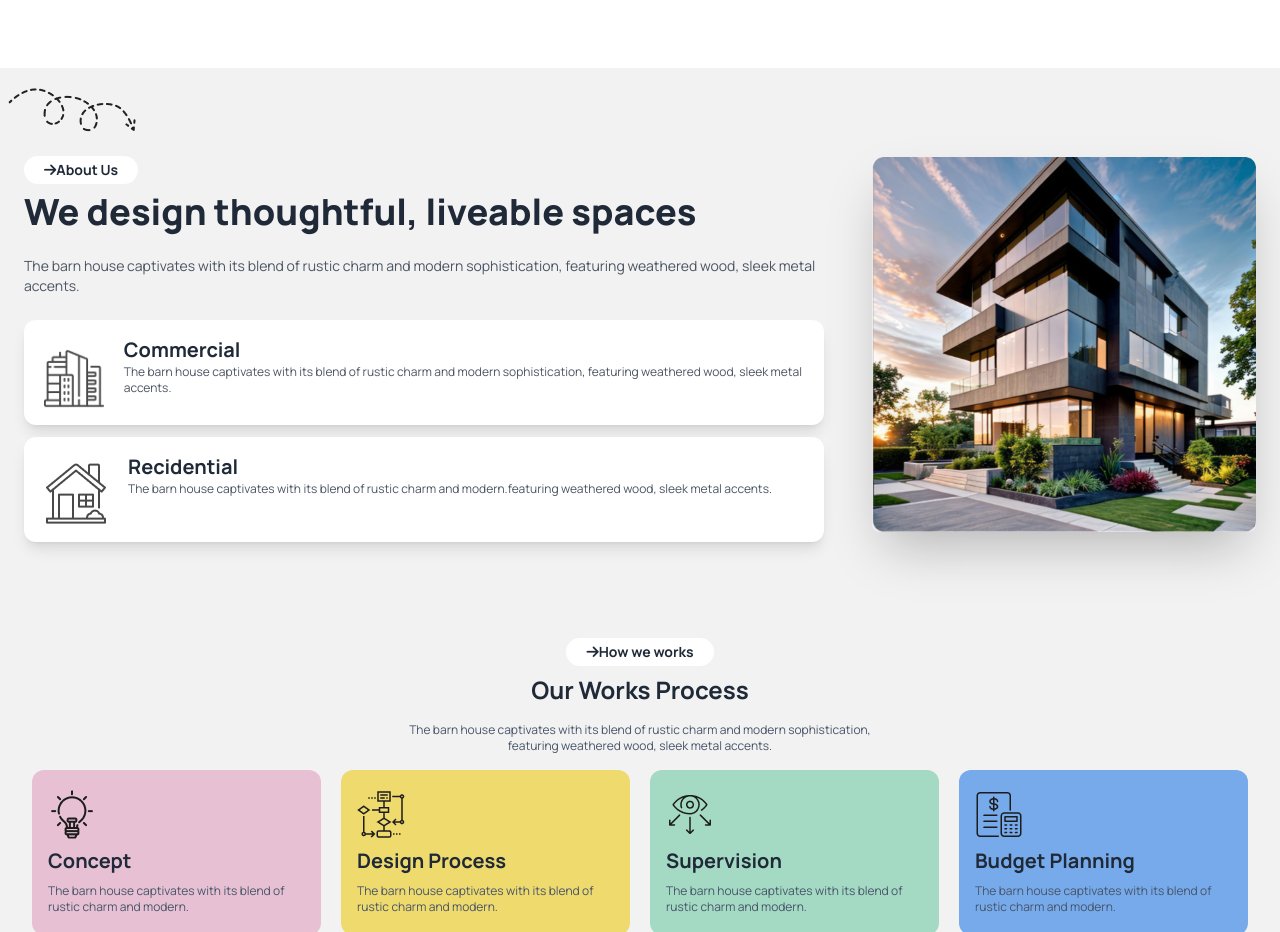
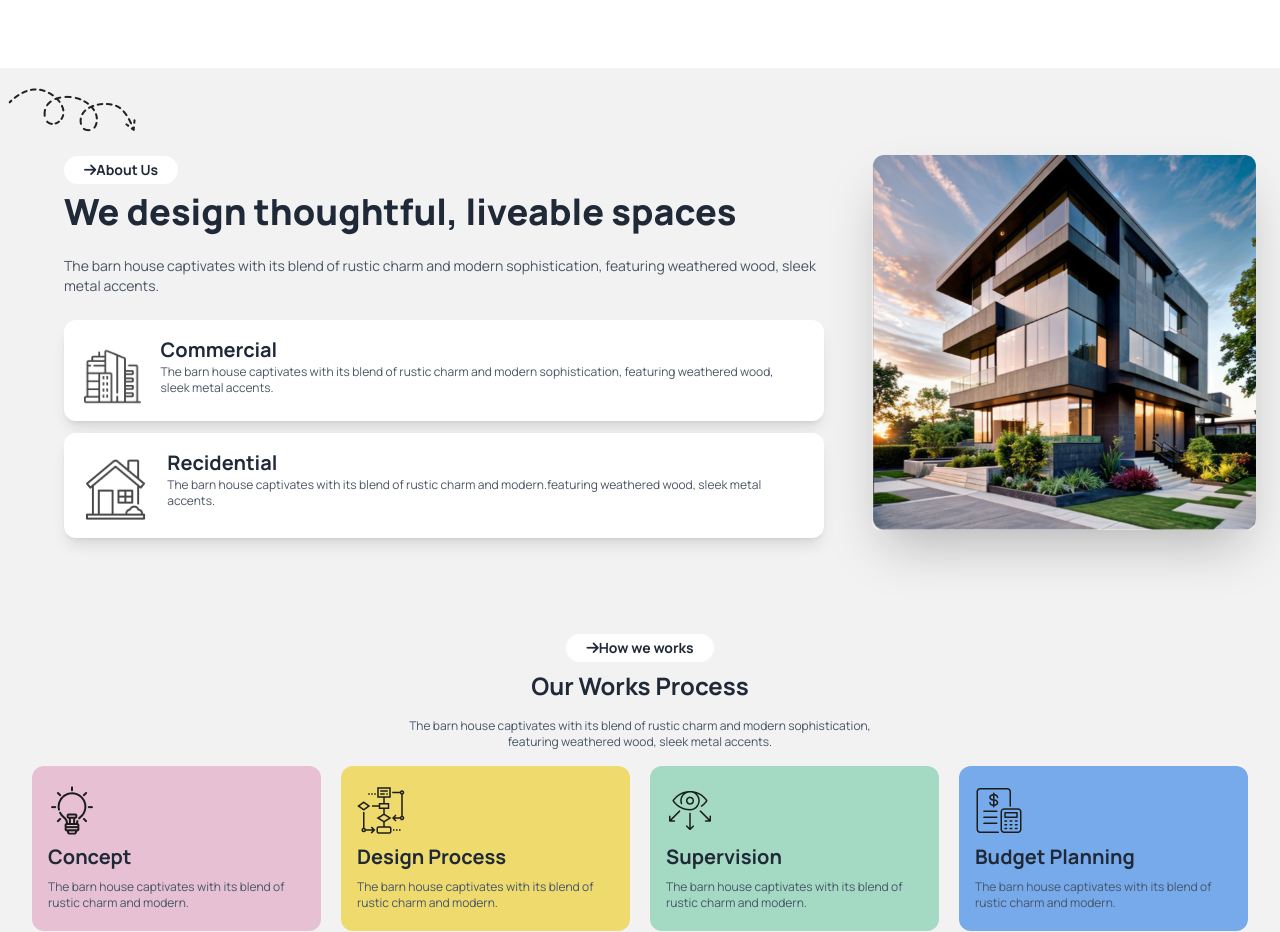
Before and after one commit to rm40405/B10-Assignment-3, a plain HTML site: page index.html in a window 1280 px wide. Shown: the part 840-1772 px from the top of the page. Drawn offline with nearby package versions, Linux system fonts and the light colour scheme.

Commit message:
ASSIGNMENT 3 COMPLATE

```diff
--- a/index.html
+++ b/index.html
@@ -137,7 +137,9 @@
         <div class="container mx-auto px-2 mt-10">
           <div class="pt-5"><img src="./assets/Vector.png" alt="" /></div>
 
-          <div class="hero-content flex-col lg:flex-row justify-evenly gap-12">
+          <div
+            class="hero-content ml-10 flex-col lg:flex-row justify-evenly gap-12"
+          >
             <div>
               <button
                 class="bg-white py-1 px-5 my-2 rounded-3xl text-sm font-bold"
```
